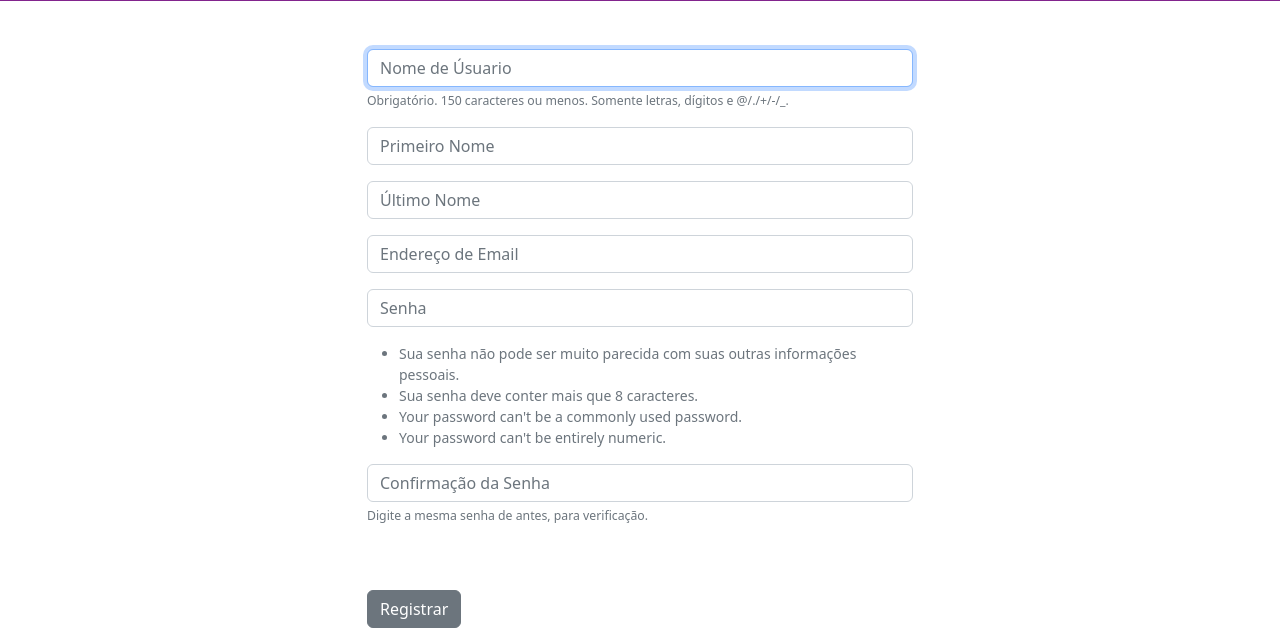
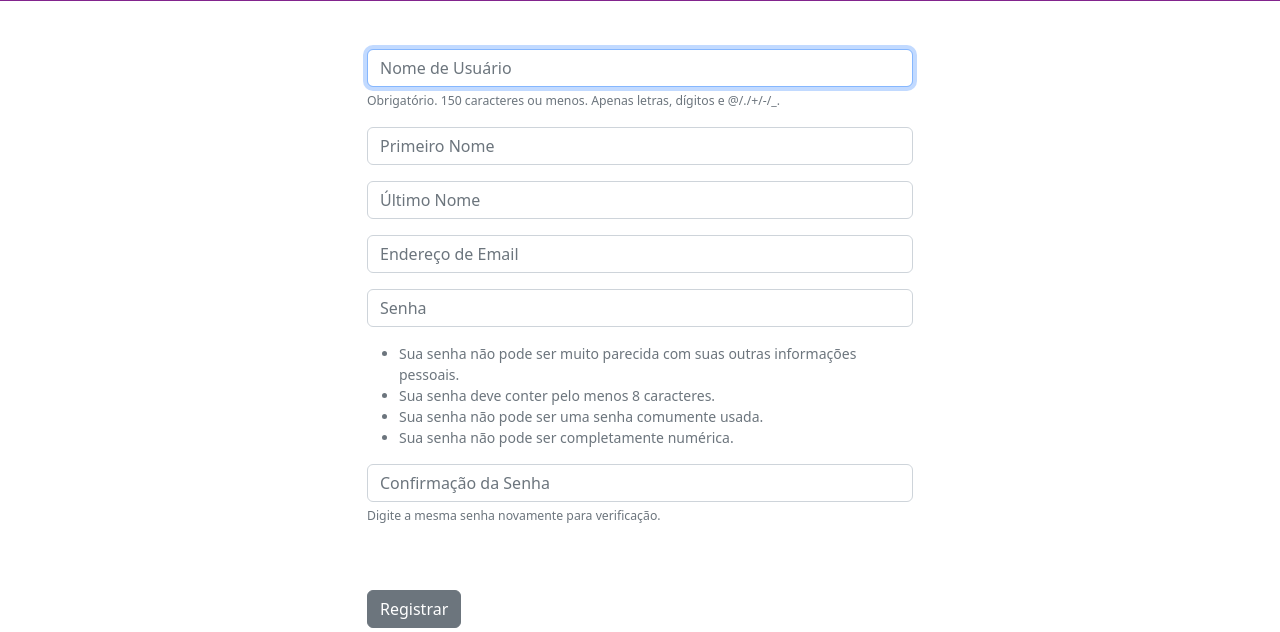
Before and after one commit to MoraisL/fullstack_Vcommerce, a Django app: page /register/ in a window 1280 px wide. Shown: the part 352-984 px from the top of the page. Run offline with Django 4.2, Linux system fonts and the light colour scheme; some libraries are stand-ins or nearby versions.

Commit message:
Docs(backend):documentation in views, models, forms, tests

```diff
--- a/store/forms.py
+++ b/store/forms.py
@@ -5,82 +5,82 @@ from .models import Profile
 
 
 class UserInfoForm(forms.ModelForm):
-	phone = forms.CharField(label="", widget=forms.TextInput(attrs={'class':'form-control', 'placeholder':'Telefone'}), required=False)
-	address1 = forms.CharField(label="", widget=forms.TextInput(attrs={'class':'form-control', 'placeholder':'Endereço 1'}), required=False)
-	address2 = forms.CharField(label="", widget=forms.TextInput(attrs={'class':'form-control', 'placeholder':'Endereço 2'}), required=False)
-	city = forms.CharField(label="", widget=forms.TextInput(attrs={'class':'form-control', 'placeholder':'Cidade'}), required=False)
-	state = forms.CharField(label="", widget=forms.TextInput(attrs={'class':'form-control', 'placeholder':'Estado'}), required=False)
-	zipcode = forms.CharField(label="", widget=forms.TextInput(attrs={'class':'form-control', 'placeholder':'CEP'}), required=False)
-	country = forms.CharField(label="", widget=forms.TextInput(attrs={'class':'form-control', 'placeholder':'País'}), required=False)
+    phone = forms.CharField(label="", widget=forms.TextInput(attrs={'class':'form-control', 'placeholder':'Telefone'}), required=False)
+    address1 = forms.CharField(label="", widget=forms.TextInput(attrs={'class':'form-control', 'placeholder':'Endereço 1'}), required=False)
+    address2 = forms.CharField(label="", widget=forms.TextInput(attrs={'class':'form-control', 'placeholder':'Endereço 2'}), required=False)
+    city = forms.CharField(label="", widget=forms.TextInput(attrs={'class':'form-control', 'placeholder':'Cidade'}), required=False)
+    state = forms.CharField(label="", widget=forms.TextInput(attrs={'class':'form-control', 'placeholder':'Estado'}), required=False)
+    zipcode = forms.CharField(label="", widget=forms.TextInput(attrs={'class':'form-control', 'placeholder':'CEP'}), required=False)
+    country = forms.CharField(label="", widget=forms.TextInput(attrs={'class':'form-control', 'placeholder':'País'}), required=False)
 
-	class Meta:
-		model = Profile
-		fields = ('phone', 'address1', 'address2', 'city', 'state', 'zipcode', 'country', )
-
+    class Meta:
+        model = Profile
+        fields = ('phone', 'address1', 'address2', 'city', 'state', 'zipcode', 'country', )
 
 
 class ChangePasswordForm(SetPasswordForm):
-	class Meta:
-		model = User
-		fields = ['new_password1', 'new_password2']
+    class Meta:
+        model = User
+        fields = ['new_password1', 'new_password2']
 
-	def __init__(self, *args, **kwargs):
-		super(ChangePasswordForm, self).__init__(*args, **kwargs)
+    def __init__(self, *args, **kwargs):
+        super(ChangePasswordForm, self).__init__(*args, **kwargs)
 
-		self.fields['new_password1'].widget.attrs['class'] = 'form-control'
-		self.fields['new_password1'].widget.attrs['placeholder'] = 'Password'
-		self.fields['new_password1'].label = ''
-		self.fields['new_password1'].help_text = '<ul class="form-text text-muted small"><li>Your password can\'t be too similar to your other personal information.</li><li>Sua senha deve conter pelo menos 8 caracteres.</li><li>Your password can\'t be a commonly used password.</li><li>Your password can\'t be entirely numeric.</li></ul>'
+        self.fields['new_password1'].widget.attrs['class'] = 'form-control'
+        self.fields['new_password1'].widget.attrs['placeholder'] = 'Senha'
+        self.fields['new_password1'].label = ''
+        self.fields['new_password1'].help_text = '<ul class="form-text text-muted small"><li>Sua senha não pode ser muito parecida com suas outras informações pessoais.</li><li>Sua senha deve conter pelo menos 8 caracteres.</li><li>Sua senha não pode ser uma senha comumente usada.</li><li>Sua senha não pode ser completamente numérica.</li></ul>'
 
-		self.fields['new_password2'].widget.attrs['class'] = 'form-control'
-		self.fields['new_password2'].widget.attrs['placeholder'] = 'Confirm Password'
-		self.fields['new_password2'].label = ''
-		self.fields['new_password2'].help_text = '<span class="form-text text-muted"><small>Enter the same password as before, for verification.</small></span>'
+        self.fields['new_password2'].widget.attrs['class'] = 'form-control'
+        self.fields['new_password2'].widget.attrs['placeholder'] = 'Confirmar Senha'
+        self.fields['new_password2'].label = ''
+        self.fields['new_password2'].help_text = '<span class="form-text text-muted"><small>Digite a mesma senha novamente para verificação.</small></span>'
+
 
 class UpdateUserForm(UserChangeForm):
-	# Hide Password stuff
-	password = None
-	# Get other fields
-	email = forms.EmailField(label="", widget=forms.TextInput(attrs={'class':'form-control', 'placeholder':'Email Address'}), required=False)
-	first_name = forms.CharField(label="", max_length=100, widget=forms.TextInput(attrs={'class':'form-control', 'placeholder':'First Name'}), required=False)
-	last_name = forms.CharField(label="", max_length=100, widget=forms.TextInput(attrs={'class':'form-control', 'placeholder':'Last Name'}), required=False)
+    # Ocultar informações de senha
+    password = None
+    # Obter outros campos
+    email = forms.EmailField(label="", widget=forms.TextInput(attrs={'class':'form-control', 'placeholder':'Endereço de Email'}), required=False)
+    first_name = forms.CharField(label="", max_length=100, widget=forms.TextInput(attrs={'class':'form-control', 'placeholder':'Primeiro Nome'}), required=False)
+    last_name = forms.CharField(label="", max_length=100, widget=forms.TextInput(attrs={'class':'form-control', 'placeholder':'Último Nome'}), required=False)
 
-	class Meta:
-		model = User
-		fields = ('username', 'first_name', 'last_name', 'email')
+    class Meta:
+        model = User
+        fields = ('username', 'first_name', 'last_name', 'email')
 
-	def __init__(self, *args, **kwargs):
-		super(UpdateUserForm, self).__init__(*args, **kwargs)
+    def __init__(self, *args, **kwargs):
+        super(UpdateUserForm, self).__init__(*args, **kwargs)
 
-		self.fields['username'].widget.attrs['class'] = 'form-control'
-		self.fields['username'].widget.attrs['placeholder'] = 'User Name'
-		self.fields['username'].label = ''
-		self.fields['username'].help_text = '<span class="form-text text-muted"><small>Required. 150 characters or fewer. Letters, digits and @/./+/-/_ only.</small></span>'
+        self.fields['username'].widget.attrs['class'] = 'form-control'
+        self.fields['username'].widget.attrs['placeholder'] = 'Nome de Usuário'
+        self.fields['username'].label = ''
+        self.fields['username'].help_text = '<span class="form-text text-muted"><small>Obrigatório. 150 caracteres ou menos. Apenas letras, dígitos e @/./+/-/_.</small></span>'
 
 
 class SignUpForm(UserCreationForm):
-	email = forms.EmailField(label="", widget=forms.TextInput(attrs={'class':'form-control', 'placeholder':'Endereço de Email'}))
-	first_name = forms.CharField(label="", max_length=100, widget=forms.TextInput(attrs={'class':'form-control', 'placeholder':'Primeiro Nome'}))
-	last_name = forms.CharField(label="", max_length=100, widget=forms.TextInput(attrs={'class':'form-control', 'placeholder':'Último Nome'}))
+    email = forms.EmailField(label="", widget=forms.TextInput(attrs={'class':'form-control', 'placeholder':'Endereço de Email'}))
+    first_name = forms.CharField(label="", max_length=100, widget=forms.TextInput(attrs={'class':'form-control', 'placeholder':'Primeiro Nome'}))
+    last_name = forms.CharField(label="", max_length=100, widget=forms.TextInput(attrs={'class':'form-control', 'placeholder':'Último Nome'}))
 
-	class Meta:
-		model = User
-		fields = ('username', 'first_name', 'last_name', 'email', 'password1', 'password2')
+    class Meta:
+        model = User
+        fields = ('username', 'first_name', 'last_name', 'email', 'password1', 'password2')
 
-	def __init__(self, *args, **kwargs):
-		super(SignUpForm, self).__init__(*args, **kwargs)
+    def __init__(self, *args, **kwargs):
+        super(SignUpForm, self).__init__(*args, **kwargs)
 
-		self.fields['username'].widget.attrs['class'] = 'form-control'
-		self.fields['username'].widget.attrs['placeholder'] = 'Nome de Úsuario'
-		self.fields['username'].label = ''
-		self.fields['username'].help_text = '<span class="form-text text-muted"><small>Obrigatório. 150 caracteres ou menos. Somente letras, dígitos e @/./+/-/_.</small></span>'
+        self.fields['username'].widget.attrs['class'] = 'form-control'
+        self.fields['username'].widget.attrs['placeholder'] = 'Nome de Usuário'
+        self.fields['username'].label = ''
+        self.fields['username'].help_text = '<span class="form-text text-muted"><small>Obrigatório. 150 caracteres ou menos. Apenas letras, dígitos e @/./+/-/_.</small></span>'
 
-		self.fields['password1'].widget.attrs['class'] = 'form-control'
-		self.fields['password1'].widget.attrs['placeholder'] = 'Senha'
-		self.fields['password1'].label = ''
-		self.fields['password1'].help_text = '<ul class="form-text text-muted small"><li>Sua senha não pode ser muito parecida com suas outras informações pessoais.</li><li>Sua senha deve conter mais que 8 caracteres.</li><li>Your password can\'t be a commonly used password.</li><li>Your password can\'t be entirely numeric.</li></ul>'
+        self.fields['password1'].widget.attrs['class'] = 'form-control'
+        self.fields['password1'].widget.attrs['placeholder'] = 'Senha'
+        self.fields['password1'].label = ''
+        self.fields['password1'].help_text = '<ul class="form-text text-muted small"><li>Sua senha não pode ser muito parecida com suas outras informações pessoais.</li><li>Sua senha deve conter pelo menos 8 caracteres.</li><li>Sua senha não pode ser uma senha comumente usada.</li><li>Sua senha não pode ser completamente numérica.</li></ul>'
 
-		self.fields['password2'].widget.attrs['class'] = 'form-control'
-		self.fields['password2'].widget.attrs['placeholder'] = 'Confirmação da Senha'
-		self.fields['password2'].label = ''
-		self.fields['password2'].help_text = '<span class="form-text text-muted"><small>Digite a mesma senha de antes, para verificação.</small></span>'
+        self.fields['password2'].widget.attrs['class'] = 'form-control'
+        self.fields['password2'].widget.attrs['placeholder'] = 'Confirmação da Senha'
+        self.fields['password2'].label = ''
+        self.fields['password2'].help_text = '<span class="form-text text-muted"><small>Digite a mesma senha novamente para verificação.</small></span>'
--- a/store/views.py
+++ b/store/views.py
@@ -11,145 +11,148 @@ from django.db.models import Q
 
 
 def search(request):
-	# Determine if they filled out the form
-	if request.method == "POST":
-		searched = request.POST['searched']
-		# Query The Products DB Model
-		searched = Product.objects.filter(Q(name__icontains=searched) | Q(description__icontains=searched))
-		# Test for null
-		if not searched:
-			messages.success(request, "Este Produto Não Existe, por favor Tente Novamente...")
-			return render(request, "search.html", {})
-		else:
-			return render(request, "search.html", {'searched':searched})
-	else:
-		return render(request, "search.html", {})
+    # Verifica se o formulário foi preenchido
+    if request.method == "POST":
+        searched = request.POST['searched']
+        # Consulta o modelo de produtos (Product)
+        searched = Product.objects.filter(Q(name__icontains=searched) | Q(description__icontains=searched))
+        # Verifica se não há resultados
+        if not searched:
+            messages.success(request, "Este Produto Não Existe, por favor Tente Novamente...")
+            return render(request, "search.html", {})
+        else:
+            return render(request, "search.html", {'searched': searched})
+    else:
+        return render(request, "search.html", {})
 
 
 def update_info(request):
-	if request.user.is_authenticated:
-		current_user = Profile.objects.get(user__id=request.user.id)
-		form = UserInfoForm(request.POST or None, instance=current_user)
+    if request.user.is_authenticated:
+        current_user = Profile.objects.get(user__id=request.user.id)
+        form = UserInfoForm(request.POST or None, instance=current_user)
 
-		if form.is_valid():
-			form.save()
-			messages.success(request, "Suas informações foram atualizadas com sucesso!!")
-			return redirect('home')
-		return render(request, "update_info.html", {'form':form})
-	else:
-		messages.success(request, "Você deve estar logado para acessar essa página!!")
-		return redirect('home')
-def update_password(request):
-	if request.user.is_authenticated:
-		current_user = request.user
-		# Did they fill out the form
-		if request.method  == 'POST':
-			form = ChangePasswordForm(current_user, request.POST)
-			# Is the form valid
-			if form.is_valid():
-				form.save()
-				messages.success(request, "A Senha Foi Atualizada...")
-				login(request, current_user)
-				return redirect('update_user')
-			else:
-				for error in list(form.errors.values()):
-					messages.error(request, error)
-					return redirect('update_password')
-		else:
-			form = ChangePasswordForm(current_user)
-			return render(request, "update_password.html", {'form':form})
-	else:
-		messages.success(request, "Você deve estar logado para acessar essa página...")
-		return redirect('home')
-def update_user(request):
-	if request.user.is_authenticated:
-		current_user = User.objects.get(id=request.user.id)
-		user_form = UpdateUserForm(request.POST or None, instance=current_user)
-
-		if user_form.is_valid():
-			user_form.save()
-
-			login(request, current_user)
-			messages.success(request, "O usuário foi atualizado!!")
-			return redirect('home')
-		return render(request, "update_user.html", {'user_form':user_form})
-	else:
-		messages.success(request, "Você deve estar logado para acessar essa página!!")
-		return redirect('home')
+        if form.is_valid():
+            form.save()
+            messages.success(request, "Suas informações foram atualizadas com sucesso!!")
+            return redirect('home')
+        return render(request, "update_info.html", {'form': form})
+    else:
+        messages.success(request, "Você deve estar logado para acessar essa página!!")
+        return redirect('home')
 
 
+def update_password(request):
+    if request.user.is_authenticated:
+        current_user = request.user
+        # Verifica se o formulário foi preenchido
+        if request.method == 'POST':
+            form = ChangePasswordForm(current_user, request.POST)
+            # Verifica se o formulário é válido
+            if form.is_valid():
+                form.save()
+                messages.success(request, "A Senha Foi Atualizada...")
+                login(request, current_user)
+                return redirect('update_user')
+            else:
+                for error in list(form.errors.values()):
+                    messages.error(request, error)
+                return redirect('update_password')
+        else:
+            form = ChangePasswordForm(current_user)
+            return render(request, "update_password.html", {'form': form})
+    else:
+        messages.success(request, "Você deve estar logado para acessar essa página...")
+        return redirect('home')
+
+
+def update_user(request):
+    if request.user.is_authenticated:
+        current_user = User.objects.get(id=request.user.id)
+        user_form = UpdateUserForm(request.POST or None, instance=current_user)
+
+        if user_form.is_valid():
+            user_form.save()
+
+            login(request, current_user)
+            messages.success(request, "O usuário foi atualizado!!")
+            return redirect('home')
+        return render(request, "update_user.html", {'user_form': user_form})
+    else:
+        messages.success(request, "Você deve estar logado para acessar essa página!!")
+        return redirect('home')
 
 
 def category_summary(request):
-	categories = Category.objects.all()
-	return render(request, 'category_summary.html', {"categories":categories})
+    categories = Category.objects.all()
+    return render(request, 'category_summary.html', {"categories": categories})
+
 
 def category(request, foo):
-	# Replace Hyphens with Spaces
-	foo = foo.replace('-', ' ')
-	# Grab the category from the url
-	try:
-		# Look Up The Category
-		category = Category.objects.get(name=foo)
-		products = Product.objects.filter(category=category)
-		return render(request, 'category.html', {'products':products, 'category':category})
-	except:
-		messages.success(request, ("Esta Categoria Não Existe..."))
-		return redirect('home')
+    # Substitui hifens por espaços
+    foo = foo.replace('-', ' ')
+    # Obtém a categoria da URL
+    try:
+        # Busca a categoria
+        category = Category.objects.get(name=foo)
+        products = Product.objects.filter(category=category)
+        return render(request, 'category.html', {'products': products, 'category': category})
+    except:
+        messages.success(request, ("Esta Categoria Não Existe..."))
+        return redirect('home')
 
 
-def product(request,pk):
-	product = Product.objects.get(id=pk)
-	return render(request, 'product.html', {'product':product})
+def product(request, pk):
+    product = Product.objects.get(id=pk)
+    return render(request, 'product.html', {'product': product})
 
 
 def home(request):
-	products = Product.objects.all()
-	return render(request, 'home.html', {'products':products})
+    products = Product.objects.all()
+    return render(request, 'home.html', {'products': products})
 
 
 def about(request):
-	return render(request, 'about.html', {})
+    return render(request, 'about.html', {})
 
 
 def login_user(request):
-	if request.method == "POST":
-		username = request.POST['username']
-		password = request.POST['password']
-		user = authenticate(request, username=username, password=password)
-		if user is not None:
-			login(request, user)
-			messages.success(request, ("Você já esta na sua conta!"))
-			return redirect('home')
-		else:
-			messages.success(request, ("Ocorreu Um Erro Com As Suas Credenciais, Tente Novamente..."))
-			return redirect('login')
+    if request.method == "POST":
+        username = request.POST['username']
+        password = request.POST['password']
+        user = authenticate(request, username=username, password=password)
+        if user is not None:
+            login(request, user)
+            messages.success(request, ("Você já está na sua conta!"))
+            return redirect('home')
+        else:
+            messages.success(request, ("Ocorreu um erro com as suas credenciais, tente novamente..."))
+            return redirect('login')
 
-	else:
-		return render(request, 'login.html', {})
+    else:
+        return render(request, 'login.html', {})
 
 
 def logout_user(request):
-	logout(request)
-	messages.success(request, ("Você foi desconectado... Obrigado por passar por aqui..."))
-	return redirect('home')
+    logout(request)
+    messages.success(request, ("Você foi desconectado... Obrigado por passar por aqui..."))
+    return redirect('home')
 
 
 def register_user(request):
-	form = SignUpForm()
-	if request.method == "POST":
-		form = SignUpForm(request.POST)
-		if form.is_valid():
-			form.save()
-			username = form.cleaned_data['username']
-			password = form.cleaned_data['password1']
-			# log in user
-			user = authenticate(username=username, password=password)
-			login(request, user)
-			messages.success(request, ("Username Created - Please Fill Out Your User Info Below..."))
-			return redirect('update_info')
-		else:
-			messages.success(request, ("Whoops! There was a problem Registering, please try again..."))
-			return redirect('register')
-	else:
-		return render(request, 'register.html', {'form':form})
+    form = SignUpForm()
+    if request.method == "POST":
+        form = SignUpForm(request.POST)
+        if form.is_valid():
+            form.save()
+            username = form.cleaned_data['username']
+            password = form.cleaned_data['password1']
+            # Faz o login do usuário
+            user = authenticate(username=username, password=password)
+            login(request, user)
+            messages.success(request, ("Username criado - Preencha suas informações de usuário abaixo..."))
+            return redirect('update_info')
+        else:
+            messages.success(request, ("Houve um problema ao registrar, por favor tente novamente..."))
+            return redirect('register')
+    else:
+        return render(request, 'register.html', {'form': form})
```
Also changed, not shown: store/admin.py (+9 -8 lines), store/models.py (+61 -63 lines), store/templates/category.html (+18 -17 lines), store/tests.py (+18 -18 lines).
